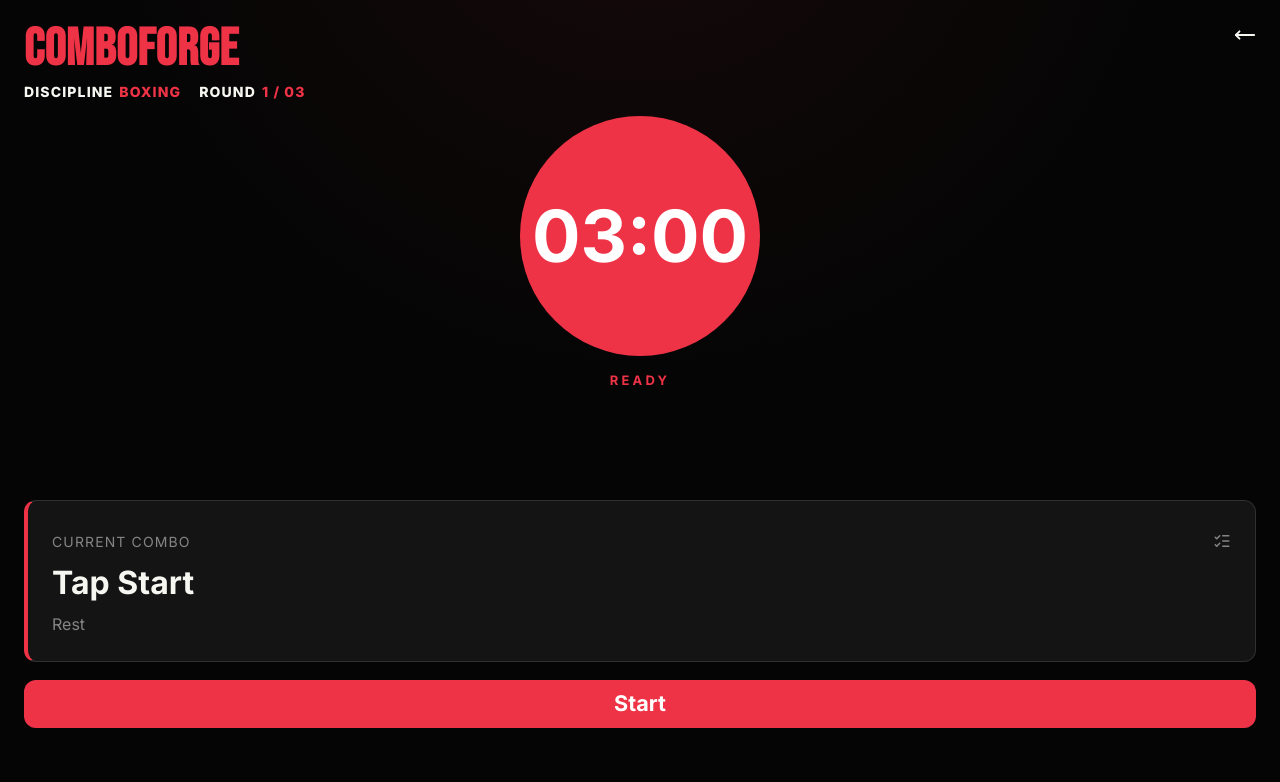
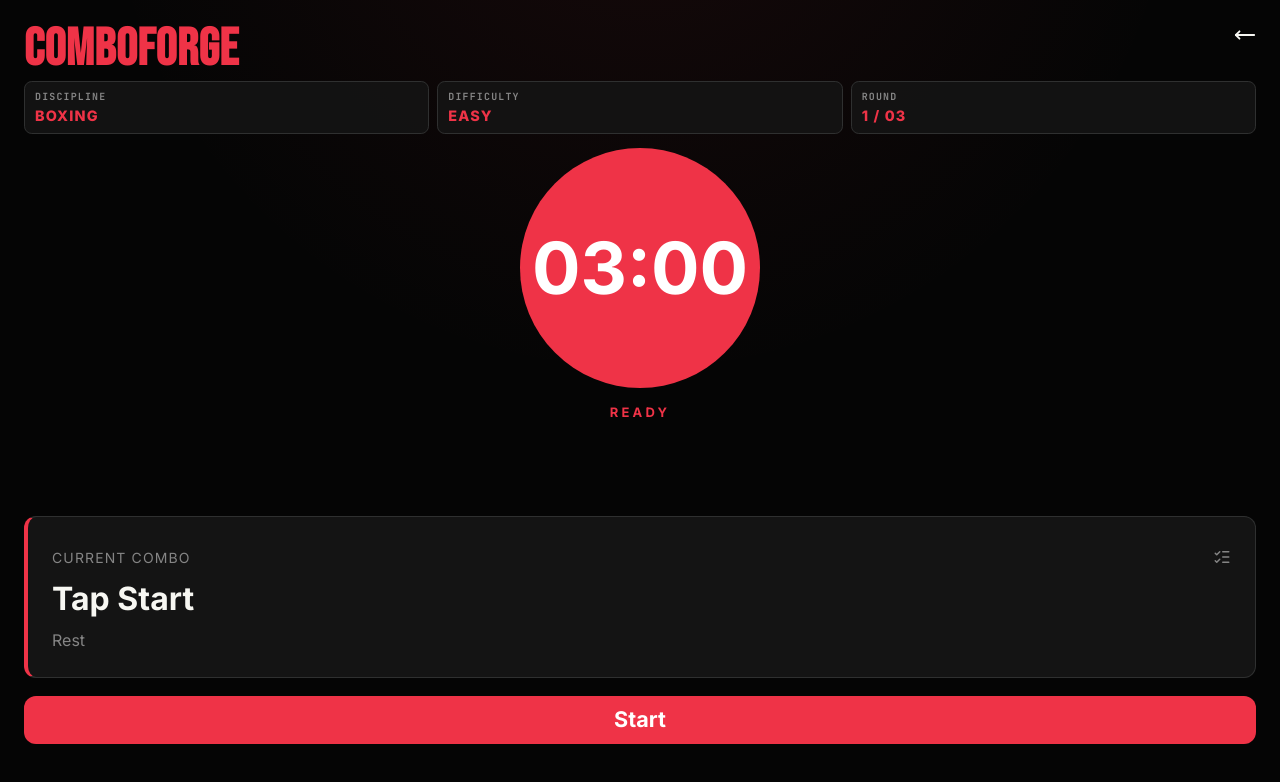
Before and after one commit to Leandro-Da-Souza/comboforge, a React (Vite) app: page /train in a window 1280 px wide. Shown: the top 782 px of the page. Built offline with nearby package versions, Linux system fonts and the light colour scheme.

Commit message:
Make use of difficulty in the meta and detail components

```diff
--- a/src/components/SessionSummaryDetails.tsx
+++ b/src/components/SessionSummaryDetails.tsx
@@ -32,6 +32,10 @@ export default function SessionSummaryDetails({
         <div>
           <dt>Discipline</dt>
           <dd>{formatSessionDiscipline(session)}</dd>
+        </div>
+        <div>
+          <dt>Difficulty</dt>
+          <dd>{session.sessionSetup.selectedDifficulty.name}</dd>
         </div>
         <div>
           <dt>Rounds</dt>
--- a/src/components/Train.tsx
+++ b/src/components/Train.tsx
@@ -166,7 +166,11 @@ export default function Train({
   return (
     <section className="train-screen">
       <div className="train-timer-zone">
-        <TrainingSessionMeta discipline={selectedDiscipline} timer={timer} />
+        <TrainingSessionMeta
+          discipline={selectedDiscipline}
+          difficulty={selectedDifficulty.id}
+          timer={timer}
+        />
         <TimerPanel timer={timer} />
         <SessionStatus status={status} />
       </div>
--- a/src/components/TrainingSessionMeta.tsx
+++ b/src/components/TrainingSessionMeta.tsx
@@ -1,21 +1,27 @@
-import type { Discipline } from '../types/core'
+import type { Difficulty, Discipline } from '../types/core'
 import type { TimerState } from '../types/timer'
 import { formatDiscipline } from '../utils/discipline'
 
 type TrainingSessionMetaProps = {
   discipline: Discipline
   timer: TimerState
+  difficulty: Difficulty
 }
 
 export default function TrainingSessionMeta({
   discipline,
   timer,
+  difficulty,
 }: TrainingSessionMetaProps) {
   return (
     <section className="training-session-meta" aria-label="Training session">
       <p>
         <span>Discipline</span>
         <strong>{formatDiscipline(discipline)}</strong>
+      </p>
+      <p>
+        <span>Difficulty</span>
+        <strong>{difficulty}</strong>
       </p>
       <p>
         <span>{timer.phase === 'round' ? 'Round' : 'Rest'}</span>
--- a/src/store/SessionHistory/SessionHistoryProvider.tsx
+++ b/src/store/SessionHistory/SessionHistoryProvider.tsx
@@ -3,6 +3,7 @@ import type { SessionHistory, SessionRecord } from '../../types/session'
 import { STORAGE_KEYS } from '../../config/storage.config'
 import { storage } from '../../utils/storage'
 import { SessionHistoryContext } from './SessionHistoryContext'
+import { difficultyPresets } from '../../config/difficulty.config'
 
 type SessionHistoryProviderProps = {
   children: ReactNode
@@ -19,6 +20,11 @@ export default function SessionHistoryProvider({
 
     const normalizedSessions = storedSessions.map((session) => ({
       ...session,
+      sessionSetup: {
+        ...session.sessionSetup,
+        selectedDifficulty:
+          session.sessionSetup.selectedDifficulty ?? difficultyPresets[0],
+      },
       combosUsed: session.combosUsed ?? [],
     }))
     return normalizedSessions
--- a/src/styles/session-summary.css
+++ b/src/styles/session-summary.css
@@ -60,6 +60,7 @@
 .session-summary-grid dd {
   margin: 6px 0 0;
   color: var(--foreground);
+  font-family: var(--ff-sans);
   font-size: 1.08rem;
   font-weight: 800;
 }
@@ -110,6 +111,7 @@
 
 .session-summary-combos strong {
   color: var(--foreground);
+  font-family: var(--ff-sans);
   font-size: 0.98rem;
   line-height: 1.2;
 }
@@ -117,6 +119,7 @@
 .session-summary-combos li span,
 .session-summary-combos-empty {
   color: var(--muted-foreground);
+  font-family: var(--ff-sans);
   font-size: 0.86rem;
   line-height: 1.35;
 }
--- a/src/styles/train.css
+++ b/src/styles/train.css
@@ -19,28 +19,39 @@
 }
 
 .training-session-meta {
-  display: flex;
-  flex-wrap: wrap;
-  gap: 6px 18px;
-  color: var(--foreground);
-  font-size: 14px;
-  font-weight: 900;
-  letter-spacing: 0.08em;
-  text-transform: uppercase;
+  display: grid;
+  grid-template-columns: repeat(3, minmax(0, 1fr));
+  gap: 8px;
 }
 
 .training-session-meta p {
-  display: flex;
+  min-width: 0;
+  display: grid;
   gap: 6px;
+  border: 1px solid var(--border);
+  border-radius: calc(var(--radius) * 0.65);
+  margin: 0;
+  padding: 10px;
+  background: color-mix(in srgb, var(--surface) 86%, transparent);
 }
 
 .training-session-meta span {
-  color: var(--foreground);
+  color: var(--muted-foreground);
+  font-family: var(--ff-mono);
+  font-size: 0.62rem;
+  font-weight: 900;
+  letter-spacing: 0.12em;
+  line-height: 1;
+  text-transform: uppercase;
 }
 
 .training-session-meta strong {
   color: var(--primary);
-  font: inherit;
+  font-size: 0.9rem;
+  font-weight: 900;
+  letter-spacing: 0.08em;
+  line-height: 1.05;
+  text-transform: uppercase;
 }
 
 .discipline-selector {
@@ -72,3 +83,13 @@
     min-height: calc(100vh - 64px);
   }
 }
+
+@media (max-width: 420px) {
+  .training-session-meta {
+    grid-template-columns: repeat(2, minmax(0, 1fr));
+  }
+
+  .training-session-meta p:last-child {
+    grid-column: 1 / -1;
+  }
+}
```
